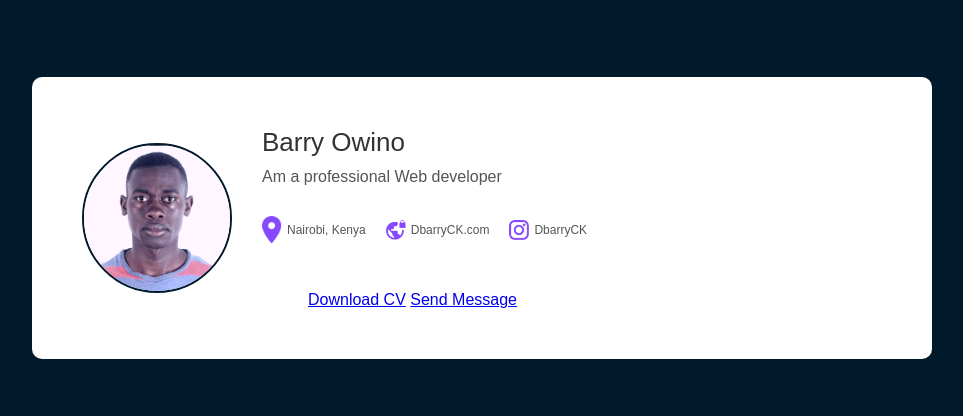
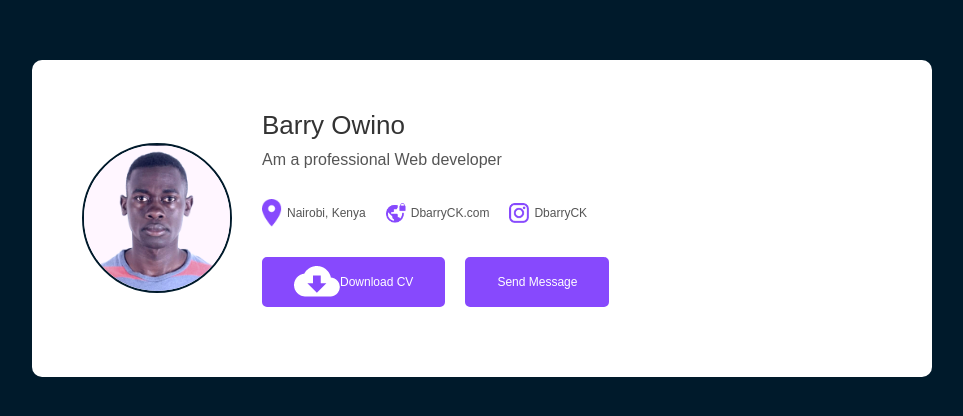
Before and after one commit to Barry-owino/profile-card, a plain HTML site: page index.html in a window 1280 px wide. Shown: the part 182-598 px from the top of the page, without its empty margins (158-1121 px from the left). Drawn offline with Linux system fonts and the light colour scheme.

Commit message:
style links into buttons

```diff
--- a/style.css
+++ b/style.css
@@ -61,3 +61,24 @@
   width:20px;
   margin-right:5px;
 }
+
+.links{
+  display:flex;
+  align-items:center;
+  margin:20px 0;
+}
+
+.links a{
+  text-decoration:none;
+  display:inline-flex;
+  align-items:center;
+  height:50px;
+  background:#8749fd;
+  color:#fff;
+  border-radius:5px;
+  border:2px solid #8749fd;
+  padding:20px 30px;
+  margin-right:20px;
+  font-size:12px;
+
+}
```
